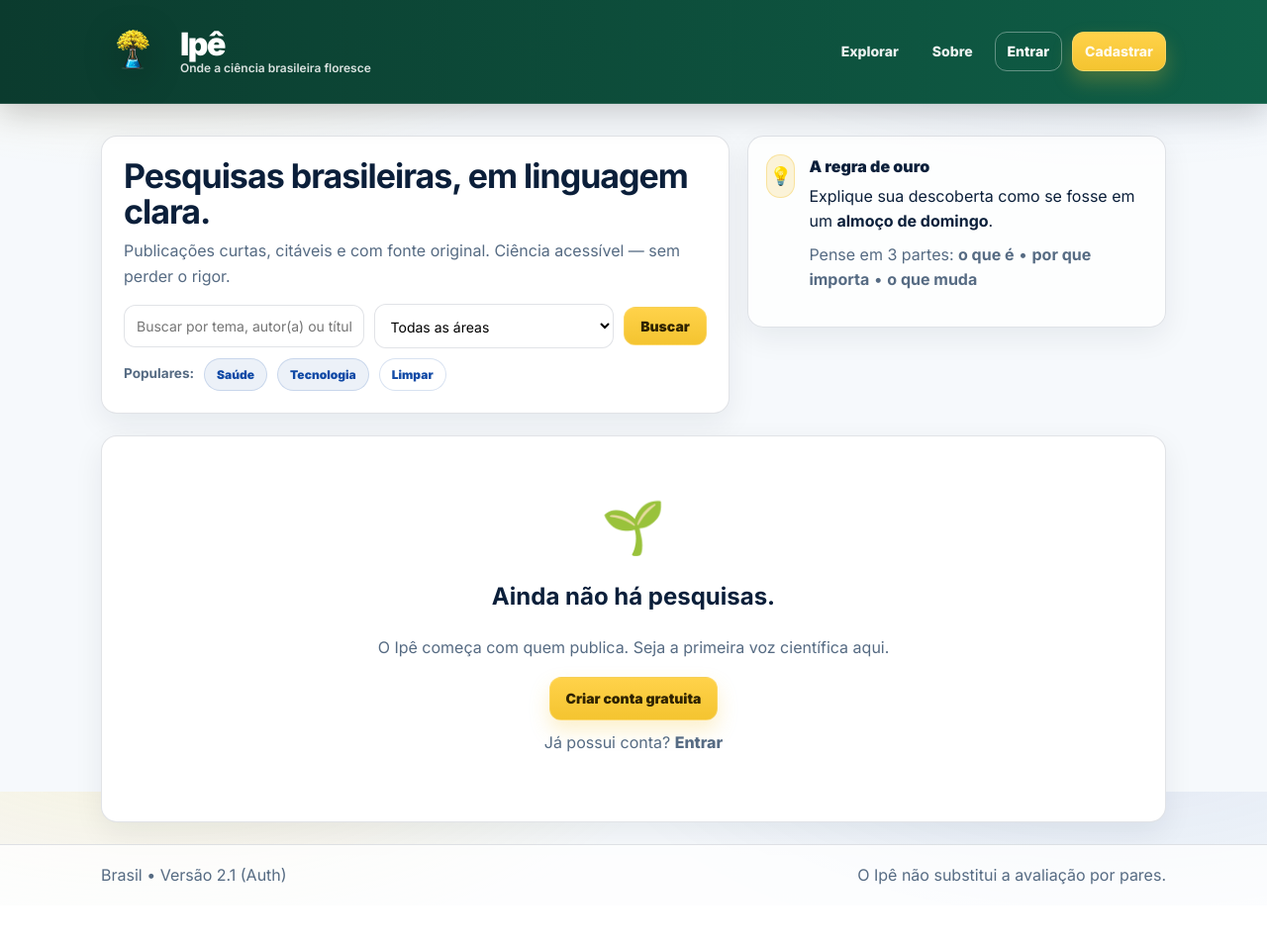
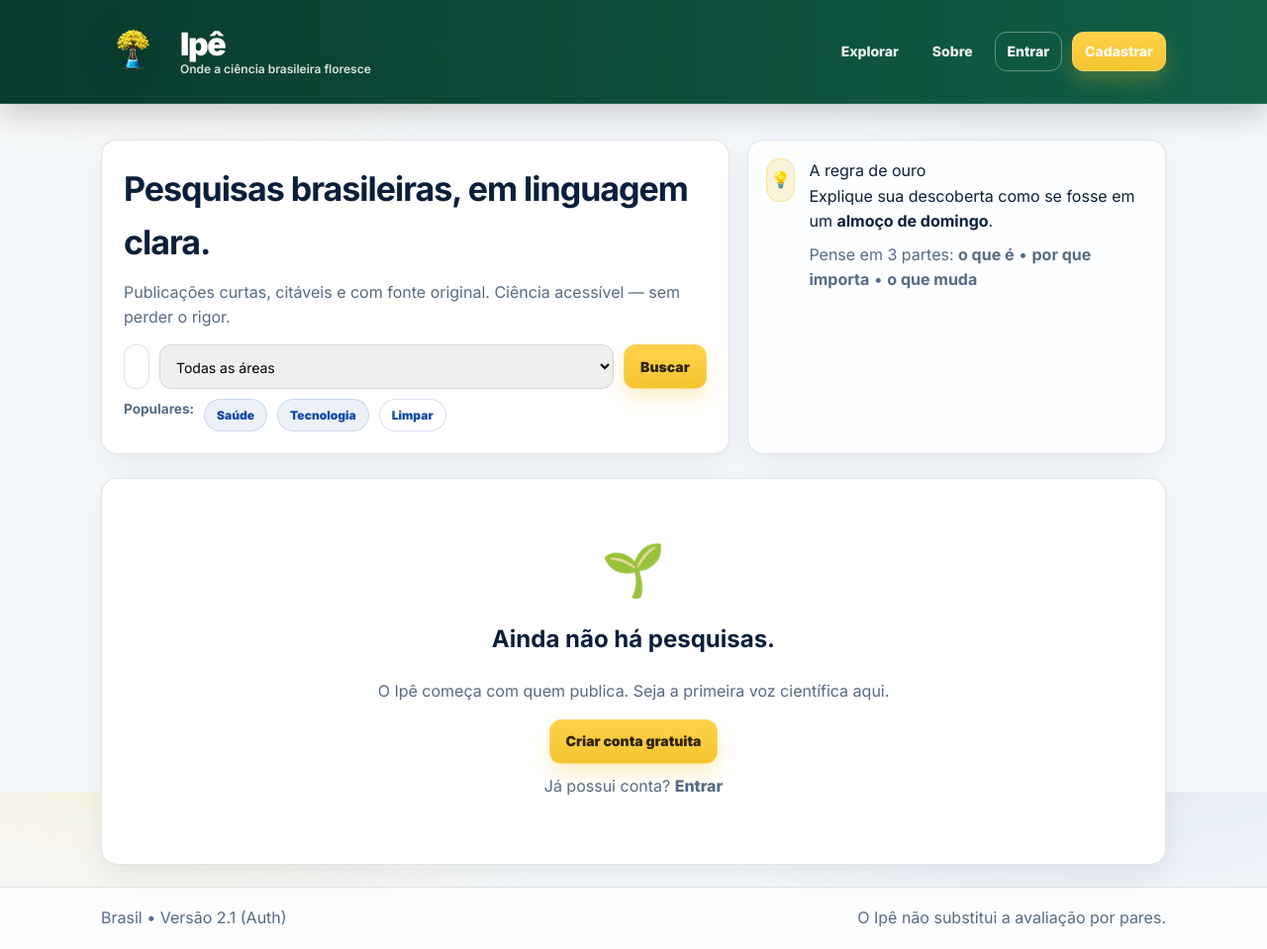
Before and after one commit to sabrinaandraderocha-cmyk/ipe, a Flask app: page / in a window 1280 px wide. Shown: the whole page at 99% size. Before the commit the page ends 894 px from the top, so only its background shows below. Run offline with Flask 3, Linux system fonts and the light colour scheme; data that the repository does not hold is empty; some libraries are stand-ins or nearby versions.

Commit message:
Update style.css

```diff
--- a/static/style.css
+++ b/static/style.css
@@ -1,130 +1,124 @@
 @import url('https://fonts.googleapis.com/css2?family=Inter:wght@400;600;700;800;900&display=swap');
 
+/* =========================================================
+   VARIÁVEIS
+========================================================= */
 :root{
-  --bg: #f6f9fc;
-  --card: #ffffff;
+  --bg:#f6f9fc;
+  --card:#ffffff;
 
-  --text: #0b1f3a;
-  --muted: #566b83;
+  --text:#0b1f3a;
+  --muted:#566b83;
 
   --green-900:#0b3b2e;
   --green-700:#0f5f47;
   --yellow:#f4c430;
   --blue:#114aa6;
 
-  --border: rgba(11,31,58,.12);
-  --radius: 16px;
+  --border:rgba(11,31,58,.12);
+  --radius:16px;
 
-  --shadow: 0 10px 30px rgba(15,23,42,.07);
-  --shadow2: 0 18px 44px rgba(15,23,42,.10);
+  --shadow:0 10px 30px rgba(15,23,42,.07);
+  --shadow2:0 18px 44px rgba(15,23,42,.12);
 
-  --font-display: 'Inter', system-ui, -apple-system, Segoe UI, Roboto, sans-serif;
-  --font-body: 'Inter', system-ui, -apple-system, Segoe UI, Roboto, sans-serif;
+  --font:'Inter', system-ui, -apple-system, Segoe UI, Roboto, sans-serif;
 }
 
+/* =========================================================
+   RESET
+========================================================= */
 *{ box-sizing:border-box; }
 html,body{ height:100%; }
 
 body{
   margin:0;
-  font-family:var(--font-body);
+  font-family:var(--font);
   color:var(--text);
   line-height:1.6;
 
-  background: var(--bg);
+  background:var(--bg);
   background-image:
     radial-gradient(900px 420px at 12% -10%, rgba(244,196,48,.16), transparent 60%),
     radial-gradient(900px 420px at 88% -10%, rgba(17,74,166,.10), transparent 60%);
-  background-attachment: fixed;
+  background-attachment:fixed;
 
   display:flex;
   flex-direction:column;
 }
 
 a{ color:inherit; text-decoration:none; transition:.15s ease; }
-h1,h2,h3,h4,.btn,label{ font-family: var(--font-display); }
+h1,h2,h3,h4,.btn,label{ font-family:var(--font); }
 
+/* =========================================================
+   LAYOUT
+========================================================= */
 .container{
-  width:100%;
   max-width:1120px;
   margin:0 auto;
   padding:22px;
+  width:100%;
   flex:1;
 }
 
-/* =========================================
-   TOPBAR – PREMIUM + NOME GRANDE
-========================================= */
+.muted{ color:var(--muted); }
+
+/* =========================================================
+   TOPBAR
+========================================================= */
 .topbar{
   position:sticky;
   top:0;
   z-index:100;
 
-  background: linear-gradient(90deg, var(--green-900), var(--green-700));
-  border-bottom: 1px solid rgba(255,255,255,.12);
-  box-shadow: 0 10px 30px rgba(0,0,0,.18);
+  background:linear-gradient(90deg,var(--green-900),var(--green-700));
+  border-bottom:1px solid rgba(255,255,255,.12);
+  box-shadow:0 10px 30px rgba(0,0,0,.18);
 
-  padding: 20px 0; /* MAIS PRESENÇA */
+  padding:20px 0;
 }
 
 .topbar-inner{
   max-width:1120px;
   margin:auto;
-  padding: 0 22px;
+  padding:0 22px;
 
   display:flex;
   align-items:center;
   justify-content:space-between;
-  gap:14px;
+  gap:16px;
 }
 
 /* Marca */
-.brand{
-  display:flex;
-  align-items:center;
-}
-
 .brand-link{
   display:flex;
   align-items:center;
   gap:16px;
 }
 
-/* Logo */
 .logo-img{
   height:64px;
   width:auto;
-  filter: drop-shadow(0 10px 18px rgba(0,0,0,.32));
-  transition: transform .2s ease, filter .2s ease;
-}
-.brand-link:hover .logo-img{
-  transform: translateY(-1px) scale(1.04);
-  filter: drop-shadow(0 14px 22px rgba(0,0,0,.36));
+  filter:drop-shadow(0 10px 18px rgba(0,0,0,.32));
 }
 
-/* Texto da marca */
 .brand-text{
   display:flex;
   flex-direction:column;
-  line-height:1.05;
+  line-height:1;
 }
 
-/* ✅ “Ipê” GRANDE */
 .brand-name{
   font-weight:900;
   font-size:32px;
-  letter-spacing:-1.5px;
+  letter-spacing:-1.4px;
   color:#fff;
-  line-height:1;
 }
 
-/* Subtítulo */
 .brand-subtitle{
-  color:rgba(255,255,255,.85);
+  margin-top:3px;
   font-size:12px;
   font-weight:600;
-  margin-top:2px;
-  max-width:240px;
+  color:rgba(255,255,255,.85);
 }
 
 /* Nav */
@@ -136,15 +130,15 @@ h1,h2,h3,h4,.btn,label{ font-family: var(--font-display); }
 }
 
 .nav a{
-  color:rgba(255,255,255,.92);
   font-weight:800;
   font-size:14px;
   padding:8px 12px;
   border-radius:12px;
+  color:rgba(255,255,255,.92);
 }
+
 .nav a:hover{
-  background: rgba(255,255,255,.14);
-  color:#fff;
+  background:rgba(255,255,255,.15);
 }
 
 /* Botões */
@@ -159,207 +153,167 @@ h1,h2,h3,h4,.btn,label{ font-family: var(--font-display); }
   font-weight:900;
   font-size:14px;
 
-  border:1px solid rgba(255,255,255,.18);
+  border:1px solid rgba(255,255,255,.2);
   cursor:pointer;
 
-  background: linear-gradient(180deg, #ffd24a, var(--yellow));
+  background:linear-gradient(180deg,#ffd24a,var(--yellow));
   color:#2f2300;
 
-  box-shadow: 0 10px 20px rgba(244,196,48,.25);
-  transition:.18s ease;
+  box-shadow:0 10px 20px rgba(244,196,48,.25);
 }
 
-.btn:hover{
-  transform: translateY(-1px);
-  filter: brightness(1.03);
+.btn:hover{ transform:translateY(-1px); }
+
+.btn.ghost{
+  background:transparent;
+  color:#fff;
+  box-shadow:none;
+  border:1px solid rgba(255,255,255,.35);
 }
 
-.btn.ghost{
-  background: transparent;
-  color:#fff;
-  border:1px solid rgba(255,255,255,.35);
-  box-shadow:none;
-}
-
-/* =========================================
-   CARDS / GRID / TIPOGRAFIA
-========================================= */
-.card, .hero-card{
-  background: var(--card);
-  border: 1px solid var(--border);
-  border-radius: var(--radius);
-  box-shadow: var(--shadow);
-}
-
-.card{
-  padding:18px;
-  transition:.2s ease;
-}
-.card:hover{
-  transform: translateY(-4px);
-  box-shadow: var(--shadow2);
-}
-
-.muted{ color: var(--muted); }
-
-/* =========================================
+/* =========================================================
    HERO
-========================================= */
+========================================================= */
 .hero{
   display:grid;
-  grid-template-columns: 1.2fr .8fr;
+  grid-template-columns:1.2fr .8fr;
   gap:18px;
-  align-items:start;
-  margin: 10px 0 22px;
+  margin:14px 0 24px;
 }
 
 .hero-card{
+  background:var(--card);
+  border:1px solid var(--border);
+  border-radius:var(--radius);
   padding:22px;
+  box-shadow:var(--shadow);
 }
 
 .hero-card h1{
   margin:0 0 10px;
   font-size:34px;
   letter-spacing:-1px;
-  line-height:1.05;
 }
+
 .hero-card p{
   margin:0 0 14px;
-  font-size:16px;
 }
 
 /* Callout */
 .callout{
-  background: rgba(255,255,255,.75);
-  border: 1px solid var(--border);
-  border-radius: var(--radius);
+  background:rgba(255,255,255,.8);
+  border:1px solid var(--border);
+  border-radius:var(--radius);
   padding:18px;
-  box-shadow: var(--shadow);
+  box-shadow:var(--shadow);
 
   display:flex;
   gap:14px;
-  align-items:flex-start;
 }
 
 .callout-icon{
-  width:44px; height:44px;
+  width:44px;
+  height:44px;
   border-radius:14px;
+
   display:flex;
   align-items:center;
   justify-content:center;
 
-  background: rgba(244,196,48,.18);
-  border: 1px solid rgba(244,196,48,.35);
-  font-size:18px;
+  background:rgba(244,196,48,.18);
+  border:1px solid rgba(244,196,48,.35);
 }
 
-.callout-title{
-  display:block;
-  font-weight:900;
-  margin:0 0 4px;
-}
-
-/* =========================================
-   FILTRO / INPUTS
-========================================= */
+/* =========================================================
+   FILTROS
+========================================================= */
 .search-bar{
   display:flex;
   gap:10px;
-  align-items:center;
   margin-top:14px;
 }
 
-select, input, textarea{
+input,select,textarea{
   width:100%;
-  padding:12px 12px;
+  padding:12px;
   border-radius:12px;
-  border: 1px solid var(--border);
-  background:#fff;
-  font-family: inherit;
+  border:1px solid var(--border);
+  font-family:inherit;
   font-size:14px;
-  outline:none;
-  transition:.18s ease;
 }
 
-select:focus, input:focus, textarea:focus{
-  border-color: rgba(17,74,166,.55);
-  box-shadow: 0 0 0 4px rgba(17,74,166,.12);
+input:focus,select:focus,textarea:focus{
+  outline:none;
+  border-color:rgba(17,74,166,.6);
+  box-shadow:0 0 0 4px rgba(17,74,166,.12);
 }
-
-.search-bar select{ flex:1; }
-.search-bar .btn{ white-space:nowrap; box-shadow:none; }
 
 .filters-area{
   display:flex;
   gap:10px;
-  align-items:center;
   flex-wrap:wrap;
   margin-top:10px;
 }
 
 .chip{
-  display:inline-flex;
-  align-items:center;
   padding:6px 12px;
   border-radius:999px;
-
-  background: rgba(17,74,166,.08);
-  border: 1px solid rgba(17,74,166,.16);
-  color: var(--blue);
-
   font-weight:900;
   font-size:12px;
+
+  background:rgba(17,74,166,.08);
+  border:1px solid rgba(17,74,166,.16);
+  color:var(--blue);
 }
 
-.chip:hover{ background: rgba(17,74,166,.12); }
-
-/* =========================================
-   GRID POSTS
-========================================= */
+/* =========================================================
+   GRID / CARDS
+========================================================= */
 .grid{
   display:grid;
-  grid-template-columns: repeat(auto-fill, minmax(300px, 1fr));
+  grid-template-columns:repeat(auto-fill,minmax(300px,1fr));
   gap:16px;
+}
+
+.card{
+  position:relative;
+  background:var(--card);
+  border:1px solid var(--border);
+  border-radius:var(--radius);
+  padding:18px;
+  box-shadow:var(--shadow);
+  transition:.2s ease;
+}
+
+.card:hover{
+  transform:translateY(-4px);
+  box-shadow:var(--shadow2);
 }
 
 .card-header{
   display:flex;
   justify-content:space-between;
-  align-items:center;
-  gap:10px;
   margin-bottom:10px;
 }
 
-.badge-area{
-  font-size:11px;
-  font-weight:900;
-  letter-spacing:.4px;
-  text-transform:uppercase;
-
-  background:#f1f5f9;
-  padding:5px 10px;
-  border-radius:999px;
-}
-
+.badge-area,
 .badge-evidencia{
   font-size:11px;
   font-weight:900;
-  letter-spacing:.4px;
-  text-transform:uppercase;
-
   padding:5px 10px;
   border-radius:999px;
+  text-transform:uppercase;
 }
+
+.badge-area{ background:#f1f5f9; }
 
 .badge-evidencia.forte{ background:#dcfce7; color:#14532d; }
 .badge-evidencia.moderada{ background:#fef9c3; color:#713f12; }
 .badge-evidencia.inicial{ background:#fee2e2; color:#7f1d1d; }
 
 .card-title{
-  margin: 0 0 10px;
   font-size:18px;
-  line-height:1.25;
-  letter-spacing:-.2px;
+  margin:0 0 10px;
 }
 
 .card-img{
@@ -367,120 +321,96 @@ select:focus, input:focus, textarea:focus{
   height:170px;
   object-fit:cover;
   border-radius:14px;
-  border:1px solid rgba(0,0,0,.06);
-  margin: 6px 0 12px;
+  margin:8px 0 12px;
 }
 
+/* Card clicável */
+.card-click{ position:relative; }
+.card-overlay{
+  position:absolute;
+  inset:0;
+  z-index:1;
+}
+.card-click > *{ position:relative; z-index:2; }
+
+/* Ações */
 .actions{
   display:flex;
   justify-content:space-between;
   align-items:center;
   gap:12px;
 
+  margin-top:12px;
   padding-top:12px;
-  margin-top:12px;
   border-top:1px solid var(--border);
 }
 
 .btn-perfil{
   font-weight:900;
-  color: var(--muted);
   font-size:13px;
+  color:var(--muted);
 }
 
 .btn-link{
   font-weight:900;
-  color: var(--blue);
   font-size:13px;
+  color:var(--blue);
 }
-.btn-link:hover{ text-decoration: underline; }
 
-/* =========================================
+/* =========================================================
    FLASH
-========================================= */
-.flash-stack{ margin-bottom: 14px; display:grid; gap:10px; }
+========================================================= */
+.flash-stack{ display:grid; gap:10px; margin-bottom:14px; }
 
 .flash{
   padding:12px 14px;
   border-radius:14px;
   font-weight:800;
-
-  border: 1px solid rgba(0,0,0,.06);
-  background:#ecfdf5;
-  color:#065f46;
 }
 
 .flash.error{
   background:#fef2f2;
   color:#991b1b;
-  border-color:#fee2e2;
 }
 
 .flash.success{
   background:#ecfdf5;
   color:#065f46;
-  border-color:#d1fae5;
 }
 
-/* =========================================
+/* =========================================================
    FOOTER
-========================================= */
+========================================================= */
 .footer{
   margin-top:auto;
-  background: rgba(255,255,255,.75);
-  border-top: 1px solid var(--border);
+  background:rgba(255,255,255,.8);
+  border-top:1px solid var(--border);
 }
 
 .footer-inner{
   max-width:1120px;
   margin:auto;
   padding:18px 22px;
-
   display:flex;
   justify-content:space-between;
-  gap:12px;
   flex-wrap:wrap;
 }
 
-/* =========================================
-   PÁGINAS INTERNAS (Sobre / Perfil / Publicar)
-========================================= */
-.page-head{
-  text-align:center;
-  margin: 14px 0 18px;
-}
-.page-head h1{
-  margin:0 0 6px;
-  font-size: 34px;
-  letter-spacing: -1px;
-}
-.page-head p{
-  margin:0 auto;
-  max-width: 820px;
-  color: var(--muted);
-  font-size: 14px;
-  line-height: 1.5;
+/* =========================================================
+   MOBILE
+========================================================= */
+@media(max-width:860px){
+  .hero{ grid-template-columns:1fr; }
 }
 
-/* =========================================
-   MOBILE
-========================================= */
-@media (max-width: 860px){
-  .hero{ grid-template-columns: 1fr; }
+@media(max-width:768px){
+  .brand-subtitle{ display:none; }
+  .logo-img{ height:48px; }
+  .brand-name{ font-size:24px; }
 }
 
-@media (max-width: 768px){
-  .brand-subtitle{ display:none; }
-  .logo-img{ height:48px; }
-  .brand-name{ font-size:24px; letter-spacing:-1px; }
-}
-
-@media (max-width: 520px){
-  .topbar-inner{ padding: 0 14px; }
-  .logo-img{ height:44px; }
-  .brand-name{ font-size:22px; }
-  .nav a{ padding:8px 10px; font-size:13px; }
-  .hero-card h1{ font-size:28px; }
+@media(max-width:520px){
   .search-bar{ flex-direction:column; }
   .search-bar .btn{ width:100%; }
+  .brand-name{ font-size:22px; }
 }
```
